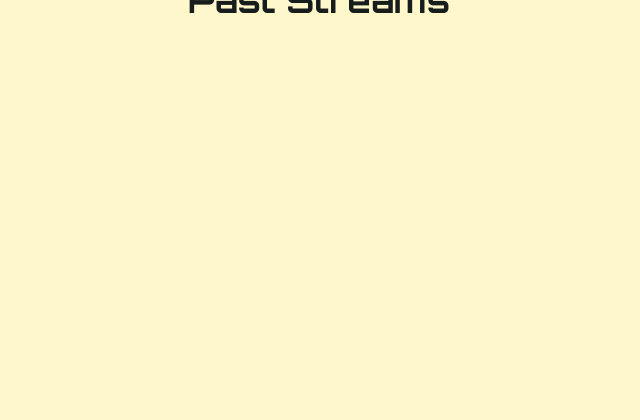
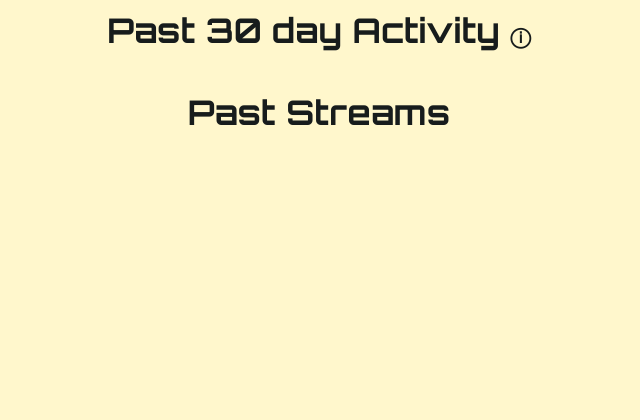
Before and after one commit to DerrickLapp/FSDI_Capstone, a Django app: page /pages/streamer/229729353/ in a window 1280 px wide. Shown: the part 361-781 px from the top of the page, without its empty margins (321-961 px from the left). Run offline with Django 5.2, Linux system fonts and the light colour scheme; a user stored in the database is signed in; data comes from the database, SQL or seed files in the repository; both versions use the stored data as it was after the commit; data that the repository does not hold is empty; some web fonts are replaced.

Commit message:
FSDI_119 class 3 - added twitchtracker.com API for past 30 day summaries

```diff
--- a/config/settings.py
+++ b/config/settings.py
@@ -141,6 +141,7 @@ TWITCH_CLIENT_SECRET = os.getenv("TWITCH_CLIENT_SECRET")
 TWITCH_REDIRECT_URI = os.getenv("TWITCH_REDIRECT_URI")
 TWITCH_ACCESS_TOKEN = os.getenv("TWITCH_ACCESS_TOKEN")
 
+
 # Email Info
 EMAIL_BACKEND = 'django.core.mail.backends.smtp.EmailBackend'
 
--- a/pages/views.py
+++ b/pages/views.py
@@ -100,10 +100,14 @@ def game_detail(request, game_id):
     is_favorited = FavoriteGame.objects.filter(user=user, favorite_games=game).exists()
 
 
-    # Fetches streaming stats
+    # Fetches current streamers of Game
     url = f"https://api.twitch.tv/helix/streams?game_id={game_id}"
     response = requests.get(url, headers=HEADERS)
     streams = []
+
+    # Fetches past 30 days from twitchtracker.com
+    tturl = f"https://twitchtracker.com/api/games/summary/{game_id}"
+    ttresponse = requests.get(tturl)
 
     if response.status_code == 200:
         data = response.json().get("data", [])
@@ -118,25 +122,35 @@ def game_detail(request, game_id):
                 "thumbnail_url": stream["thumbnail_url"].replace("{width}", "300").replace("{height}", "400")
             })
 
+    if ttresponse.status_code == 200:
+        pdata = ttresponse.json()
+        # pdata will hold 'avg_viewers', 'avg_channels', 'rank', and 'hours_watched'
 
 
-    return render(request, "pages/game_detail.html", {"game": game, "streams": streams, "is_favorited":is_favorited})
+
+    return render(request, "pages/game_detail.html", {"game": game, "streams": streams, "is_favorited":is_favorited, "pdata": pdata})
 
 
 def streamer_detail(request, user_id):
     user = request.user
     streamer = get_object_or_404(StreamData, user_id = user_id)
+    user_name = streamer.user_name
     streamer.thumbnail_url = streamer.thumbnail_url.replace("{width}", "300").replace("{height}", "400")
     is_favorited = FavoriteStreamer.objects.filter(user=user, favorite_streamers=streamer).exists()
 
     # Fetches streaming stats
     url =f"https://api.twitch.tv/helix/streams?user_id={user_id}"
     response = requests.get(url, headers=HEADERS)
+    streams = []
 
     # Fetching past videos
     videos_url = f"https://api.twitch.tv/helix/videos?user_id={user_id}"
     videos_response = requests.get(videos_url, headers=HEADERS)
     videos_data = videos_response.json().get("data", [])
+
+    # Fetches past 30 days from twitchtracker.com
+    tturl = f"https://twitchtracker.com/api/channels/summary/{user_name}"
+    ttresponse = requests.get(tturl)
 
 
     for video in videos_data:
@@ -144,7 +158,14 @@ def streamer_detail(request, user_id):
             video["thumbnail_url"] = video["thumbnail_url"].replace("%{width}", "300").replace("%{height}", "400")
 
 
-    return render(request, "pages/streamer_detail.html", {"streamer": streamer, "videos_data": videos_data})
+    if response.status_code == 200:
+
+        if ttresponse.status_code == 200:
+            pdata = ttresponse.json()
+            # pdata will hold 'rank', 'minutes_streamed', 'avg_viewers', 'max_viewers', 'hours_watched', 'followers', and 'followers_total'
+
+
+    return render(request, "pages/streamer_detail.html", {"streamer": streamer, "videos_data": videos_data, "pdata": pdata})
 
 
 # Contact View
--- a/static/css/sections.css
+++ b/static/css/sections.css
@@ -156,6 +156,7 @@
 .picnameandlink {
     display: flex;
     margin-left: 3rem;
+    margin-bottom: 1.5rem;
 }
 
 .streamer-section a {
@@ -301,6 +302,66 @@
     color: gold;
 }
 
+/* Past Data */
+.pdata {
+    display: flex;
+    flex-direction: column;
+    margin-bottom: 1rem;
+}
+.pdata ul {
+    display: grid;
+    list-style: none;
+    grid-template-columns: 1fr 1fr;
+    grid-template-rows: 1fr 1fr;
+    gap: 1rem;
+}
+
+.pdata li {
+    margin-top: 1rem;
+}
+
+
+/* Tooltip text */
+.info-from-icon {
+    position: relative;
+    display: inline-block;
+    font-size: 20px;
+}
+
+.info-from-icon a {
+    padding: 0px !important;
+    margin: auto !important;
+}
+
+.info-from-icon .info-from-text {
+    visibility: hidden;
+    background-color: black;
+    color: #fff;
+    padding-left: 1.5rem;
+    padding-right: 1.5rem;
+    font-size: small;
+    border-radius: 6px;
+    position: absolute;
+    z-index: 1;
+}
+
+/* Show the tooltip text when you mouse over the tooltip container */
+.info-from-icon:hover .info-from-text {
+    visibility: visible;
+}
+
+.info-from-icon .info-from-text::after {
+  content: " ";
+  position: absolute;
+  top: 50%;
+  right: 100%; /* To the left of the tooltip */
+  margin-top: -5px;
+  border-width: 5px;
+  border-style: solid;
+  border-color: transparent black transparent transparent;
+
+}
+
 
 /* footer */
 .footer {
--- a/templates/pages/streamer_detail.html
+++ b/templates/pages/streamer_detail.html
@@ -17,6 +17,19 @@
             <a href="https://www.twitch.tv/{{ streamer.user_name }}" target="_blank">Watch {{ streamer.user_name }} on Twitch</a>
         </div>
     </div>
+    <div class="pdata center-row">
+            <h2 class="subtitles">
+                Past 30 day Activity
+                <span class="info-from-icon">ⓘ
+                    <span class="info-from-text">Data sourced from TwitchTracker.com</span>
+                </span>
+            </h2>
+            <ul>
+                {% for key, value in pdata.items %}
+                <li class="text-label">{{key}}: {{value}}</li>
+                {% endfor %}
+            </ul>
+        </div>
     <h2 class="subtitles center-row">Past Streams</h2>
     <div class="scard_container">
         {% for video in videos_data %}
```
Also changed, not shown: templates/pages/game_detail.html (+16 -1 lines), db.sqlite3, pages/utils.py (line endings or trailing spaces).
